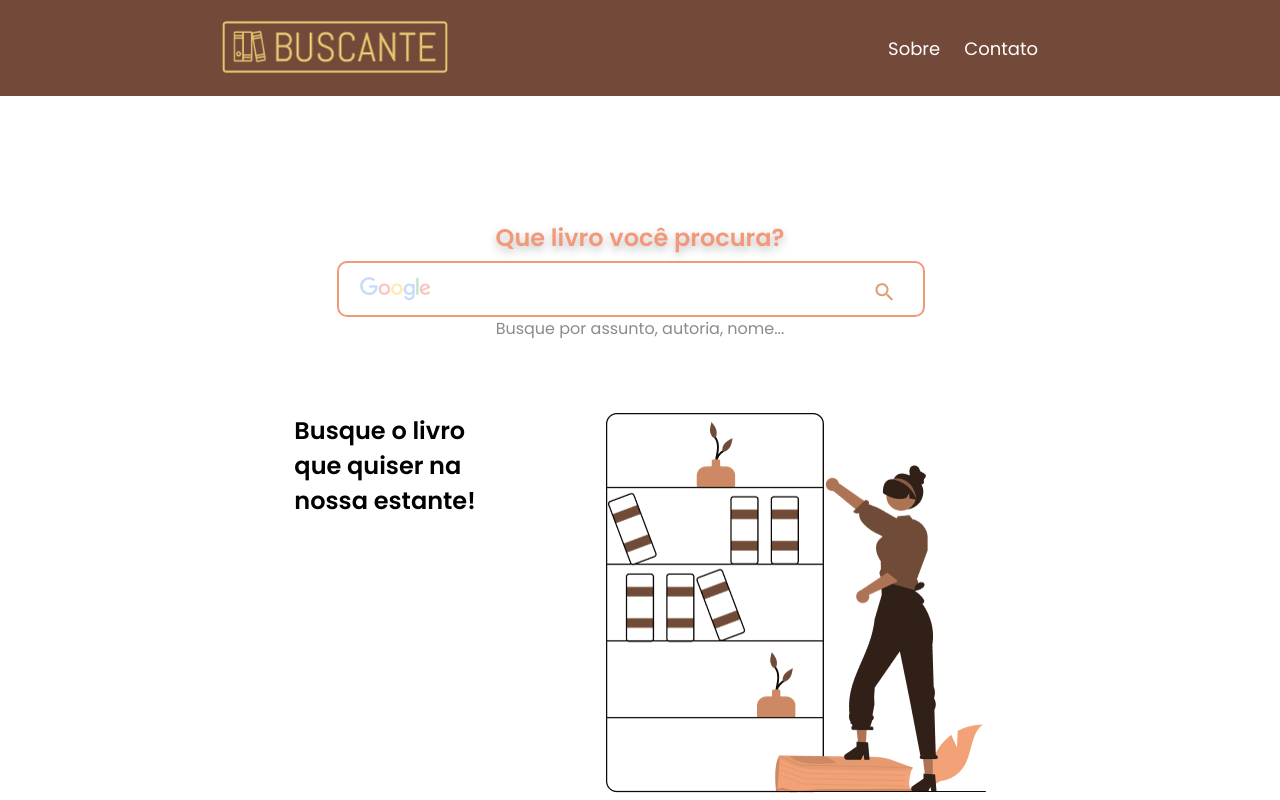
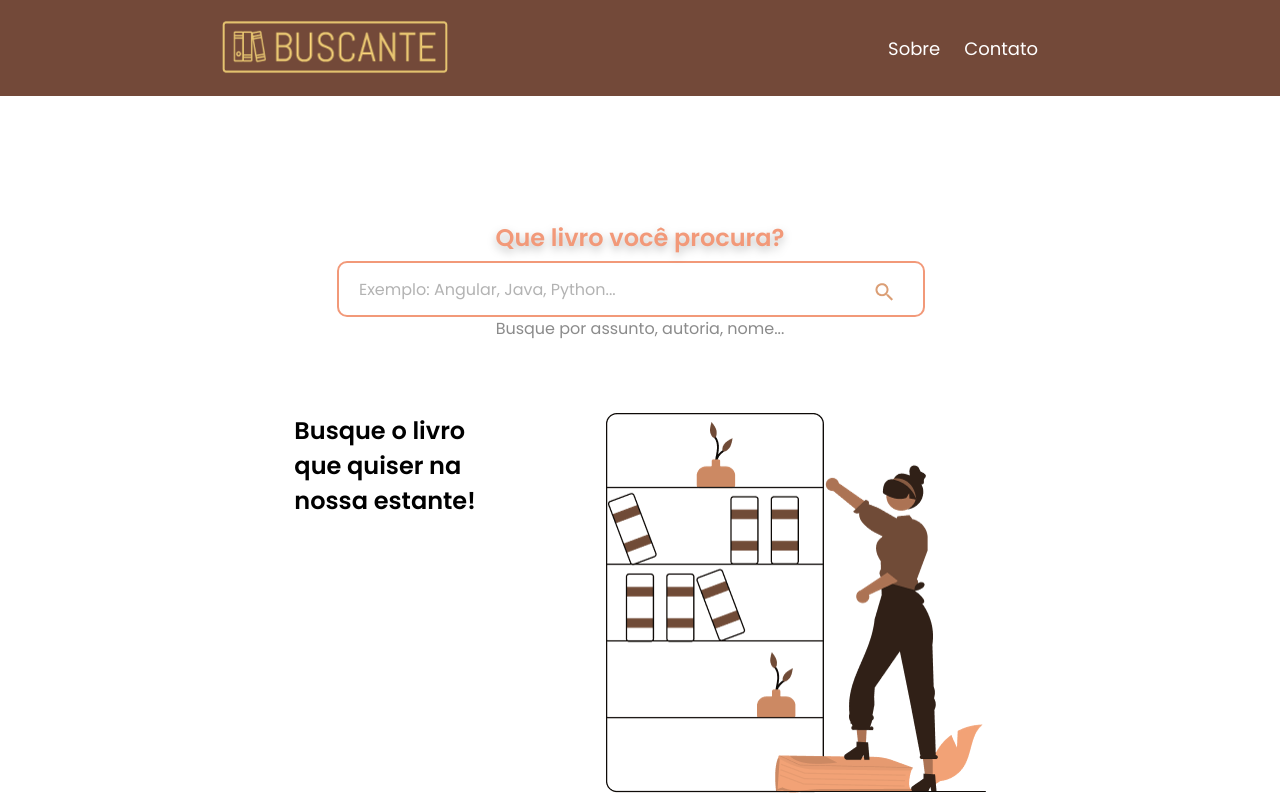
Before and after one commit to AndreBorges07/Buscante, an Angular app: page /lista-livros in a window 1280 px wide. Shown: the top 800 px of the page. Built offline with nearby package versions, Linux system fonts and the light colour scheme.

Commit message:
Removido a imagem do Google e colocado um "PlaceHolder".

```diff
--- a/src/app/views/lista-livros/lista-livros.component.css
+++ b/src/app/views/lista-livros/lista-livros.component.css
@@ -26,7 +26,7 @@ section input {
   outline: 0;
   box-sizing: border-box;
   top: 220px;
-  background: url(../../../assets/imagens/logo-google.png);
+  /* background: url(../../../assets/imagens/logo-google.png); */
   background-repeat: no-repeat;
   background-position-y: center;
   background-position-x: 4.08%;
@@ -36,6 +36,10 @@ section input {
   font-size: 16px;
   line-height: 24px;
   padding-left: 20px;
+}
+
+input::placeholder {
+  color: #b3b3b3; /* Cor cinza claro */
 }
 
 section p {
--- a/src/app/views/lista-livros/lista-livros.component.html
+++ b/src/app/views/lista-livros/lista-livros.component.html
@@ -4,6 +4,7 @@
     <input
       type="search"
       [formControl]="campoBusca"
+      placeholder="Exemplo: Angular, Java, Python..."
     >
     <button>
       <img src="assets/imagens/icone-busca2.png" alt="Lupa de cor roxa">
```
